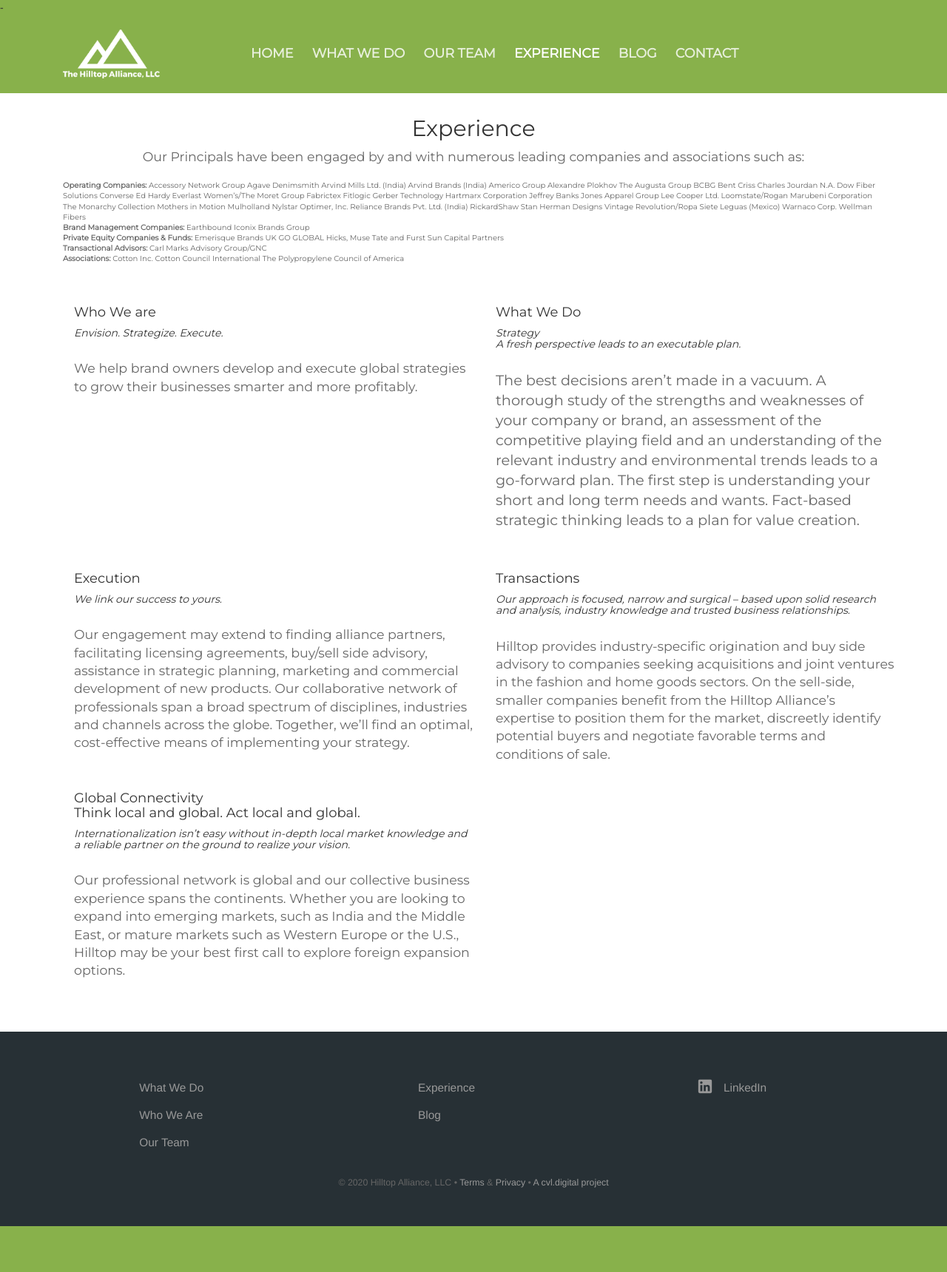
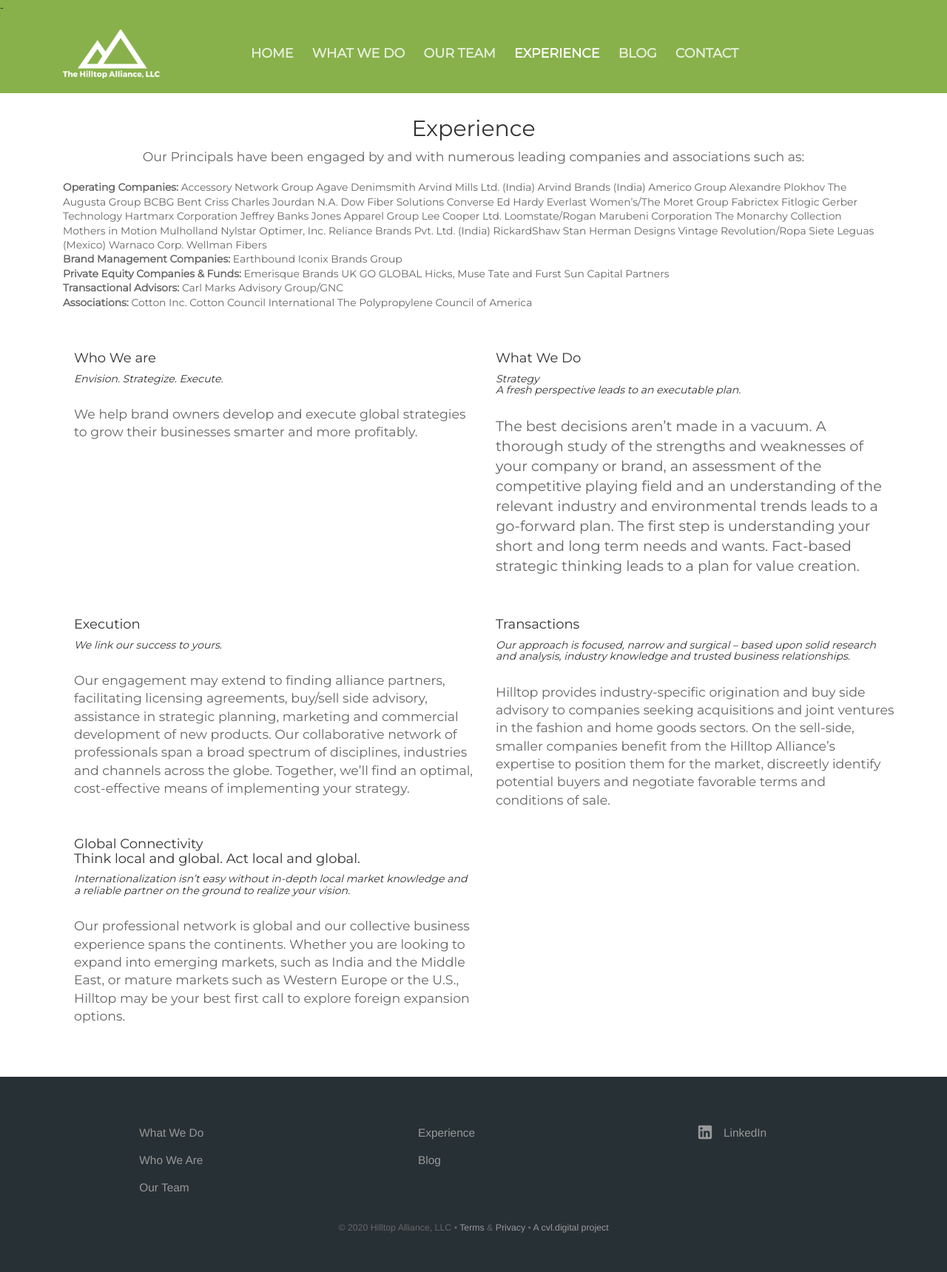
Before and after one commit to Freelance-Repos/Hilltop-Alliance, a Jekyll site: the page built from clients.html, in a window 1280 px wide. Shown: the whole page at 74% size. Built offline with Jekyll 4.4.1, drawn with Linux system fonts in a browser that asks for light colours; before the commit the page ends 1658 px from its top, so only the background shows below that.

Commit message:
Update layout.scss

```diff
--- a/_sass/layout.scss
+++ b/_sass/layout.scss
@@ -167,5 +167,5 @@ h1 {
 }
 
 .companiesClass {
-     font-size: .8em;
+     font-size: 1.1em;
 }
```
